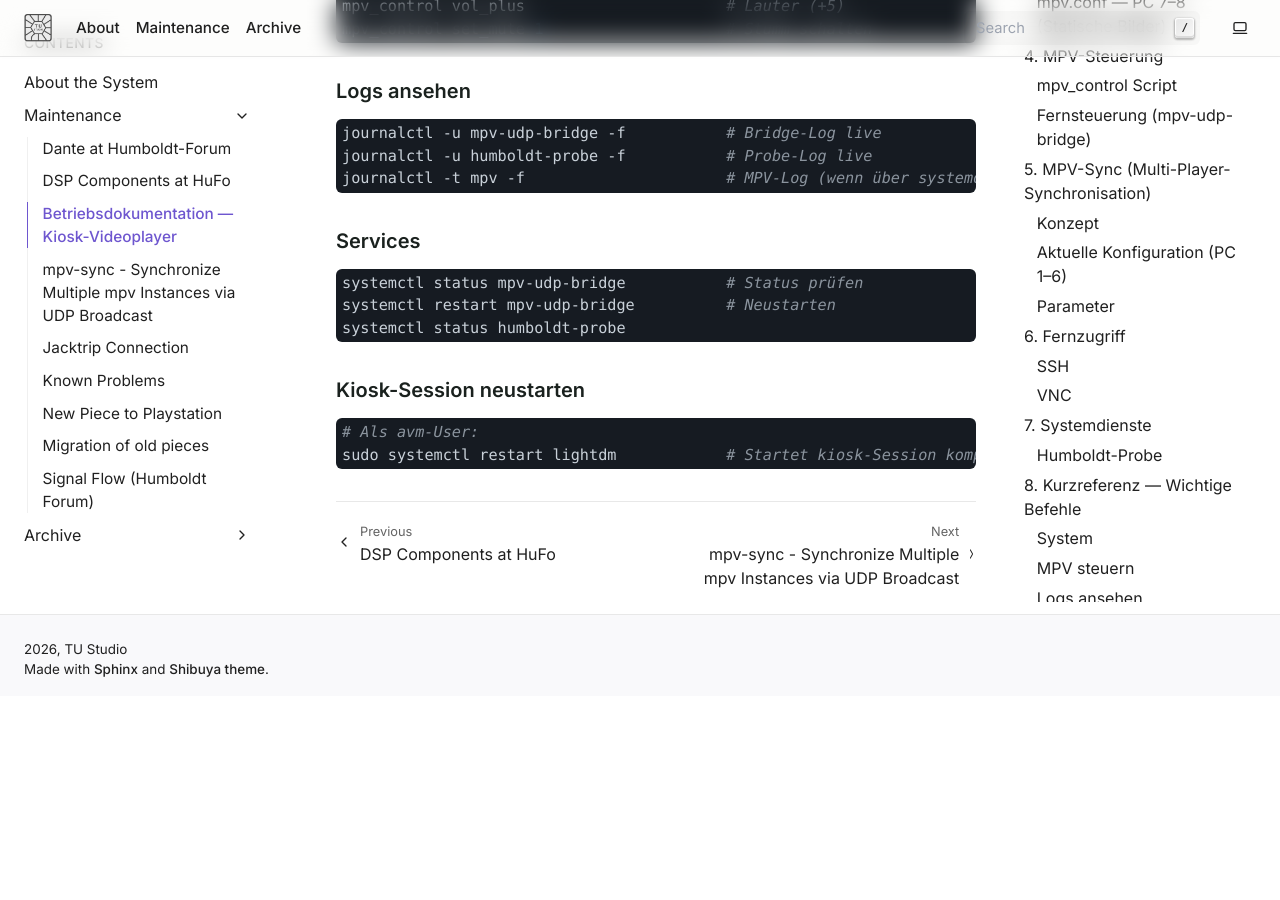
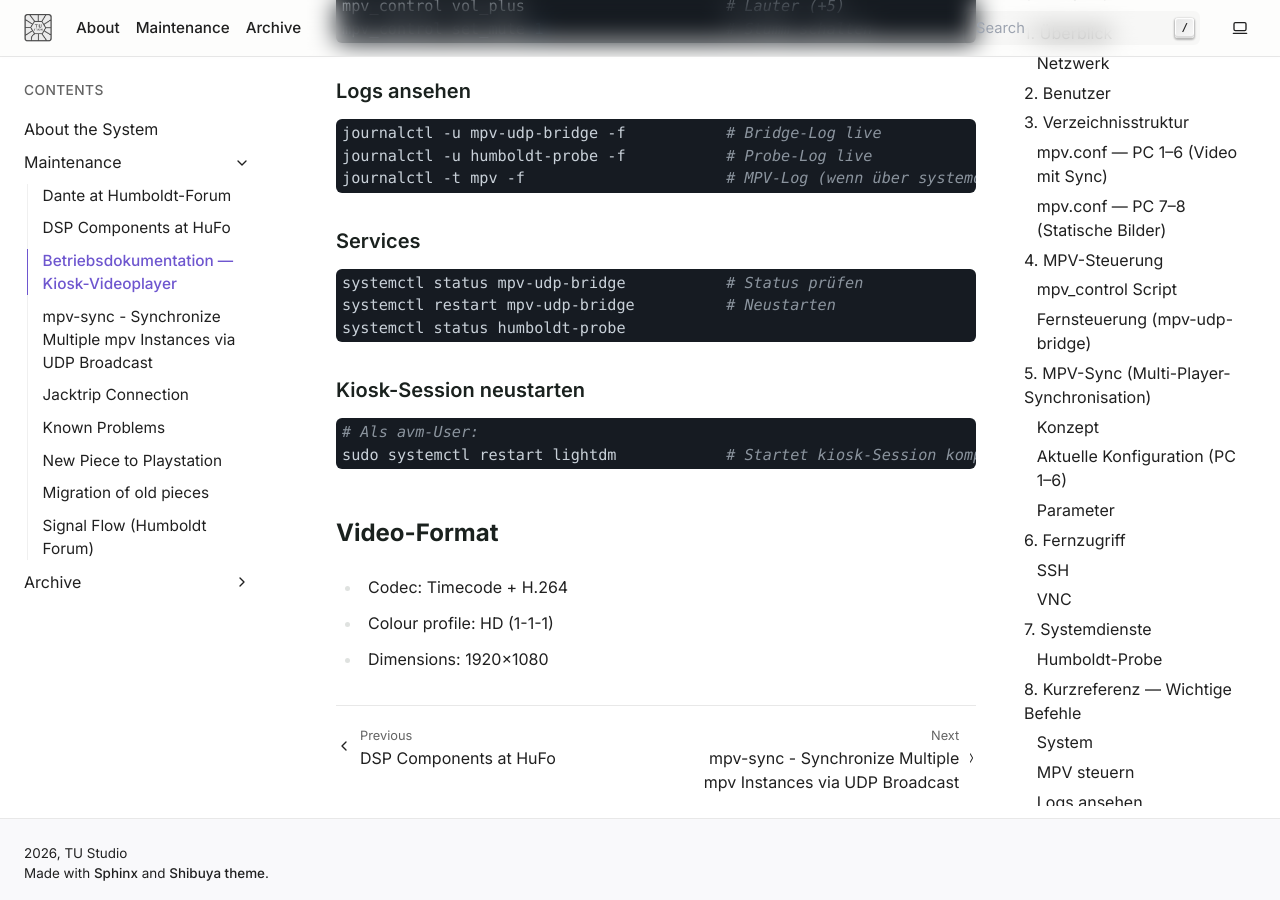
Before and after one commit to tu-studio/seamless-docs, a Sphinx documentation site: the page built from docs/maintenance/hufo_video_screens.rst, in a window 1280 px wide and 900 px high, scrolled down 7849 px. Built offline with Sphinx 7.4.7, drawn with Linux system fonts in a browser that asks for light colours; before the commit the page ends 8545 px from its top, so only the background shows below that.

Commit message:
added info about video format etc

```diff
--- a/docs/maintenance/hufo_video_screens.rst
+++ b/docs/maintenance/hufo_video_screens.rst
@@ -373,3 +373,11 @@ Kiosk-Session neustarten
 
    # Als avm-User:
    sudo systemctl restart lightdm            # Startet kiosk-Session komplett neu
+
+
+Video-Format
+------------
+
+* Codec: Timecode + H.264
+* Colour profile: HD (1-1-1)
+* Dimensions: 1920x1080
```
